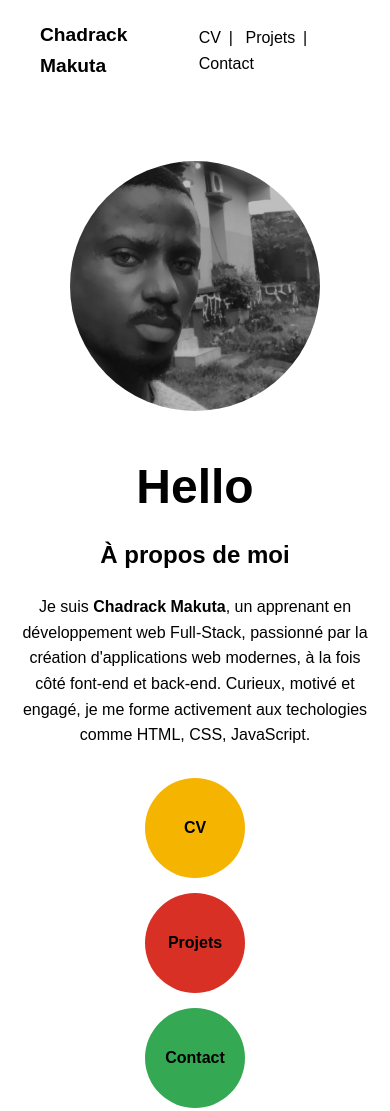
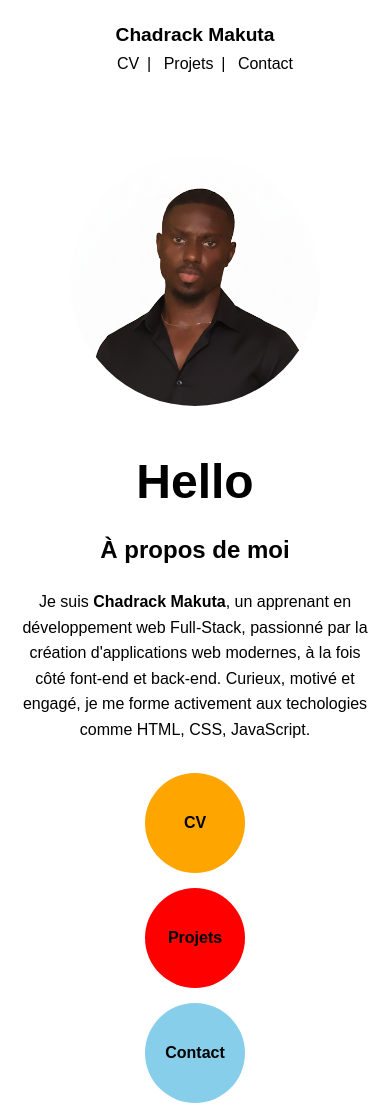
Before and after one commit to MAKUTA0715/MAKUTADEV, a plain HTML site: page index.html in a window 390 px wide. Shown: the top 1111 px of the page. Drawn offline with Linux system fonts and the light colour scheme; a web font is replaced by a local one.

Commit message:
Mise à jour de styles, suppression de image0.jpeg, ajout de image0.png

```diff
--- a/contact.css
+++ b/contact.css
@@ -187,6 +187,9 @@ body {
 
 /* Responsive */
 @media (max-width: 768px) {
+  header {
+        flex-direction: column;
+    }
   .contact-container {
     flex-direction: column;
   }
--- a/cv.css
+++ b/cv.css
@@ -137,6 +137,9 @@ body {
 
 /* Responsive */
 @media (max-width: 768px) {
+    header {
+        flex-direction: column;
+    }
     .cv-container {
         padding: 20px;
         margin: 20px;
--- a/index.html
+++ b/index.html
@@ -22,7 +22,7 @@
     <!-- Section principale (Accueil) -->
     <main class="hero-section">
         <div class="profile-image">
-            <img src="./image0.jpeg" alt="Photo de Chadrack MAKUTA">
+            <img src="./image0.png" alt="Photo de Chadrack MAKUTA">
         </div>
         <div class="intro">
             <h1>Hello</h1>
--- a/projets.css
+++ b/projets.css
@@ -135,6 +135,9 @@ body {
 
 /* Responsive */
 @media (max-width: 768px) {
+    header {
+        flex-direction: column;
+    }
     .project {
         flex-direction: column;
         align-items: center;
--- a/style.css
+++ b/style.css
@@ -61,7 +61,6 @@ body {
     height: 250px;
     border-radius: 50%;
     object-fit: cover;
-    filter: grayscale(100%);
     margin-right: 40px;
 }
 
@@ -108,15 +107,15 @@ body {
 }
 
 .yellow {
-    background-color: #f4b400;
+    background-color: #ffa500;
 }
 
 .red {
-    background-color: #d93025;
+    background-color: #ff0000;
 }
 
 .blue {
-    background-color: #34a853;
+    background-color: #87ceeb;
 }
 
 /* Footer */
@@ -160,6 +159,9 @@ body {
 
 /* Responsive Design */
 @media (max-width: 768px) {
+    header {
+        flex-direction: column;
+    }
     .hero-section {
         flex-direction: column;
         text-align: center;
```
Also changed, not shown: image0.jpeg (deleted), image0.png (added).
